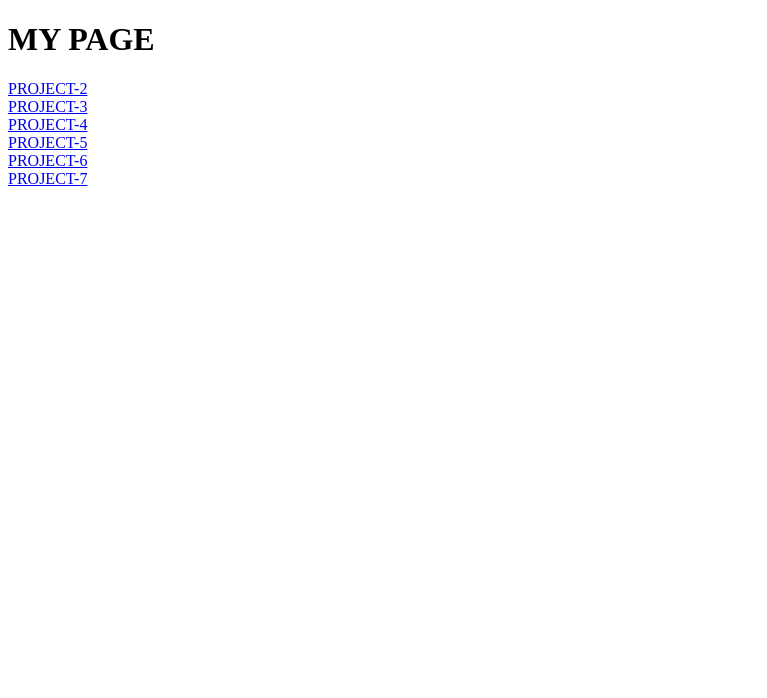
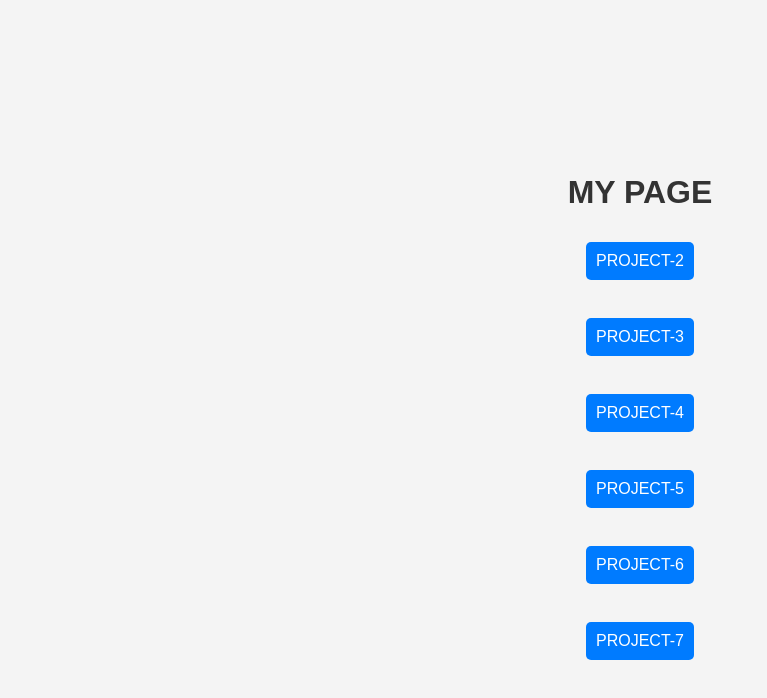
Before and after one commit to ROVIC21/it24b-edp, a plain HTML site: page index.html in a window 1280 px wide. Shown: the whole page, without its empty margins (0-767 px from the left). Drawn offline with Linux system fonts and the light colour scheme.

Commit message:
index.html

```diff
--- a/index.html
+++ b/index.html
@@ -4,6 +4,35 @@
     <meta charset="UTF-8">
     <meta name="viewport" content="width=device-width, initial-scale=1.0">
     <title>My Page</title>
+    <style>
+        body {
+            font-family: Arial, sans-serif;
+            background-color: #f4f4f4;
+            margin: 0;
+            padding: 20px;
+            display: flex;
+            flex-direction: column;
+            align-items: center;
+            justify-content: center;
+            height: 100vh;
+        }
+        h1 {
+            color: #333;
+        }
+        a {
+            display: block;
+            margin: 10px 0;
+            padding: 10px;
+            background-color: #007BFF;
+            color: white;
+            text-decoration: none;
+            border-radius: 5px;
+            transition: background-color 0.3s;
+        }
+        a:hover {
+            background-color: #0056b3;
+        }
+    </style>
 </head>
 <body>
 
```
